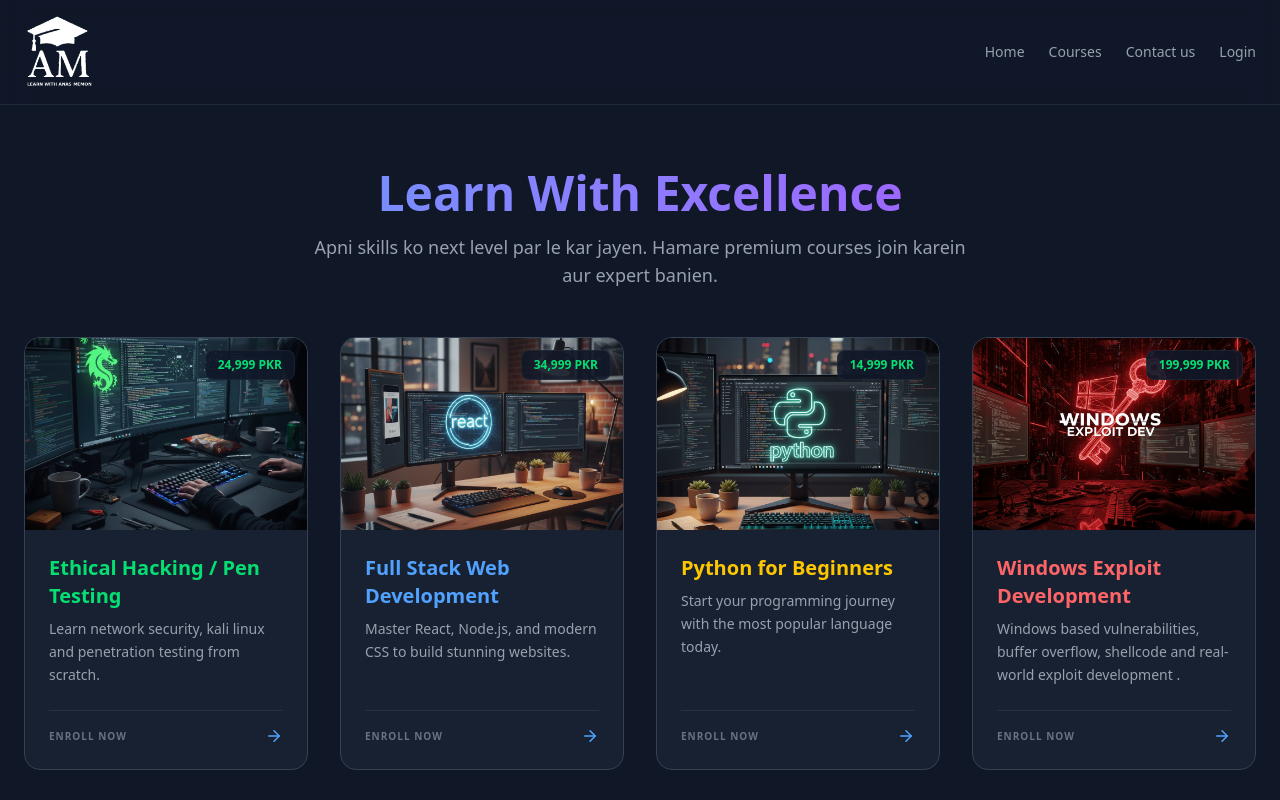
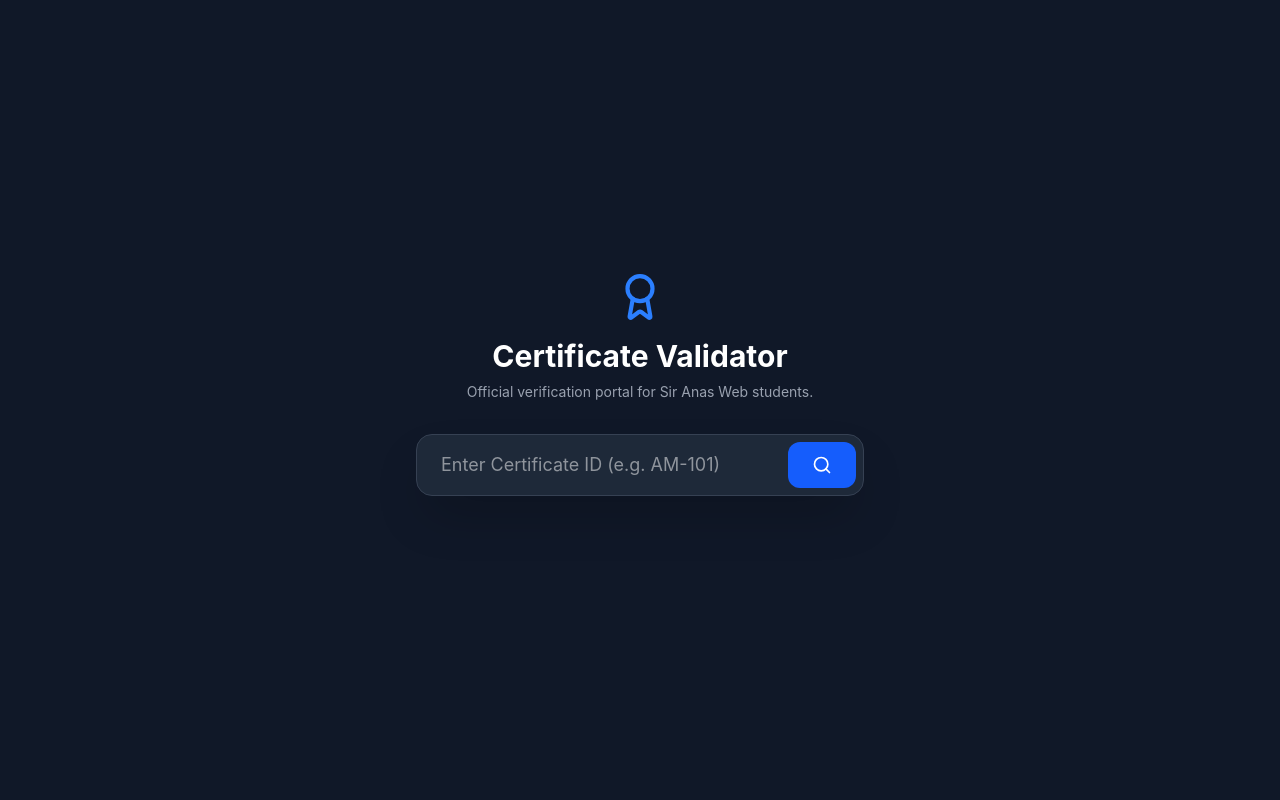
Before and after one commit to AnasAfzal3/courseweb, a React (Create React App) app: page /cverify in a window 1280 px wide. Shown: the top 800 px of the page. Built offline with nearby package versions, Linux system fonts and the light colour scheme; no server answers.

Commit message:
certifcate section add

```diff
--- a/src/App.js
+++ b/src/App.js
@@ -9,6 +9,7 @@
 import Login from './components/Login';
 import ProtectedRoute from './components/ProtectedRoute';
 import Dashboard from './components/Dashboard';
+import Verify from './components/Verify';
 
 function App() {
   return (
@@ -19,6 +20,7 @@
         <Route path="/course/:id" element={<CourseDetail />} />
         <Route path="/contact" element={<Contact />} />
         <Route path="/login" element={<Login />} />
+        <Route path="/cverify" element={<Verify />} />
 
         {/* Protected Routes (Ab ye Routes ke andar hai) */}
         <Route
--- a/src/components/Home.jsx
+++ b/src/components/Home.jsx
@@ -45,6 +45,7 @@
                         ) : (
                             <Link to="/login">Login</Link>
                         )}
+                        <Link to="/cverify" className="hover:text-white transition">Certificate validator</Link>
                     </nav>
                 </div>
             </header>
--- /dev/null
+++ b/src/components/Verify.jsx
@@ -0,0 +1,81 @@
+import React, { useState } from 'react';
+import { Search, ShieldCheck, ShieldAlert, Award } from 'lucide-react';
+
+const Verify = () => {
+  const [certId, setCertId] = useState("");
+  const [result, setResult] = useState(null);
+  const [loading, setLoading] = useState(false);
+
+  const handleVerify = async (e) => {
+    e.preventDefault();
+    setLoading(true);
+
+    // Yahan hum Google Sheet se data fetch karenge
+    const scriptURL = `https://script.google.com/macros/s/AKfycbxZHXR95DVJG-donTpqUr1NKvYe6akC2G0a-9wqRCcZc_CzPLId8C-6um3JD_i1N4VP1g/exec?verifyId=${certId}`;
+
+    try {
+      const response = await fetch(scriptURL);
+      const data = await response.json();
+
+      if (data.found) {
+        setResult({ status: 'success', name: data.name, course: data.course, date: data.date });
+      } else {
+        setResult({ status: 'error', message: 'Invalid Certificate ID. Record not found!' });
+      }
+    } catch (error) {
+      setResult({ status: 'error', message: 'System busy. Try again later.' });
+    } finally {
+      setLoading(false);
+    }
+  };
+
+  return (
+    <div className="min-h-screen bg-gray-900 text-white flex flex-col items-center justify-center p-6">
+      <div className="max-w-md w-full text-center">
+        <Award className="mx-auto text-blue-500 mb-4" size={50} />
+        <h1 className="text-3xl font-bold mb-2">Certificate Validator</h1>
+        <p className="text-gray-400 mb-8 text-sm">Official verification portal for Sir Anas Web students.</p>
+
+        <form onSubmit={handleVerify} className="relative mb-8">
+          <input
+            type="text"
+            placeholder="Enter Certificate ID (e.g. AM-101)"
+            className="w-full bg-gray-800 border border-gray-700 rounded-2xl px-6 py-4 text-lg focus:outline-none focus:border-blue-500 transition shadow-2xl"
+            value={certId}
+            onChange={(e) => setCertId(e.target.value)}
+            required
+          />
+          <button className="absolute right-2 top-2 bottom-2 bg-blue-600 hover:bg-blue-700 px-6 rounded-xl transition flex items-center">
+            {loading ? "..." : <Search size={20} />}
+          </button>
+        </form>
+
+        {/* Results Section */}
+        {result && (
+          <div className={`p-6 rounded-3xl border animate-in zoom-in duration-300 ${
+            result.status === 'success' ? 'bg-green-500/10 border-green-500/50' : 'bg-red-500/10 border-red-500/50'
+          }`}>
+            {result.status === 'success' ? (
+              <div className="text-center">
+                <ShieldCheck className="mx-auto text-green-500 mb-2" size={40} />
+                <h3 className="text-xl font-bold text-green-400 italic underline">Verified Graduate</h3>
+                <div className="mt-4 text-left space-y-2 text-sm">
+                  <p><span className="text-gray-500">Student Name:</span> <span className="font-bold">{result.name}</span></p>
+                  <p><span className="text-gray-500">Course:</span> <span className="font-bold">{result.course}</span></p>
+                  <p><span className="text-gray-500">Issue Date:</span> <span className="font-bold">{result.date}</span></p>
+                </div>
+              </div>
+            ) : (
+              <div className="text-center">
+                <ShieldAlert className="mx-auto text-red-500 mb-2" size={40} />
+                <p className="text-red-400 font-bold">{result.message}</p>
+              </div>
+            )}
+          </div>
+        )}
+      </div>
+    </div>
+  );
+};
+
+export default Verify;
```
